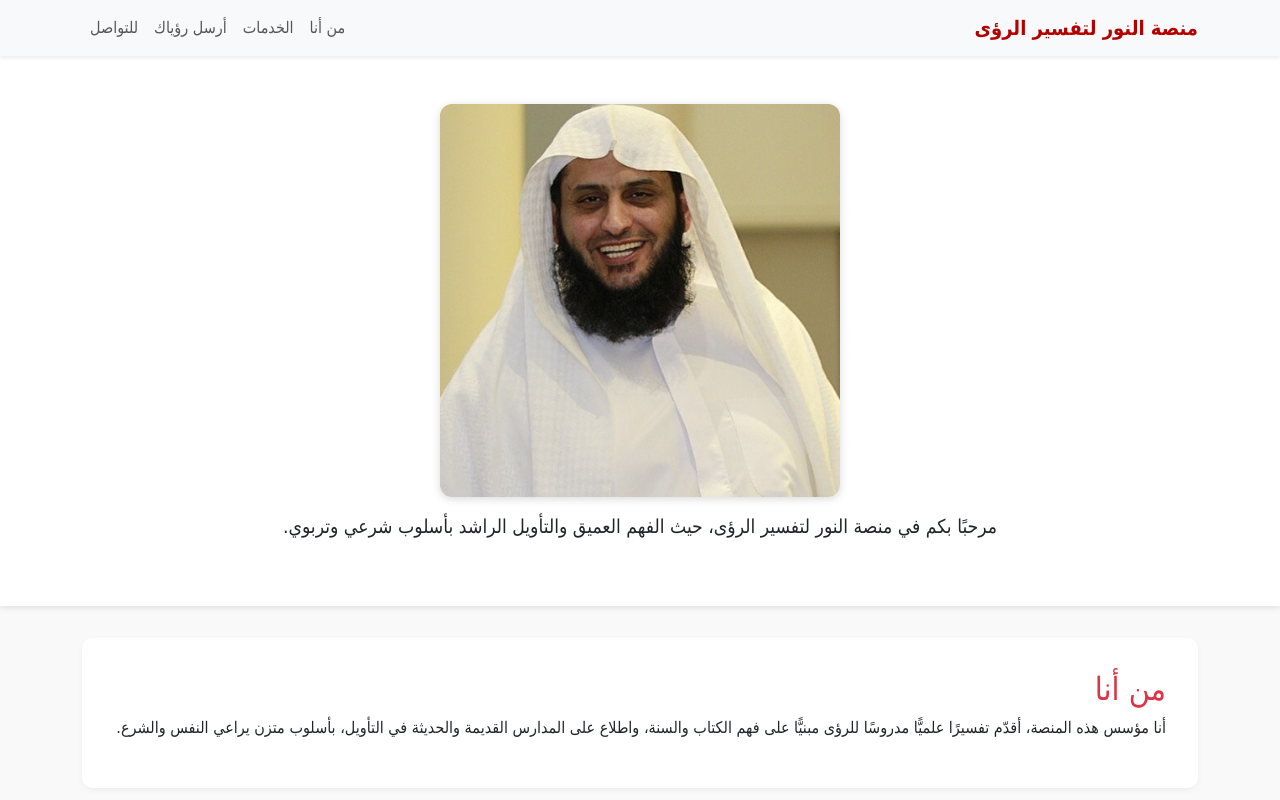
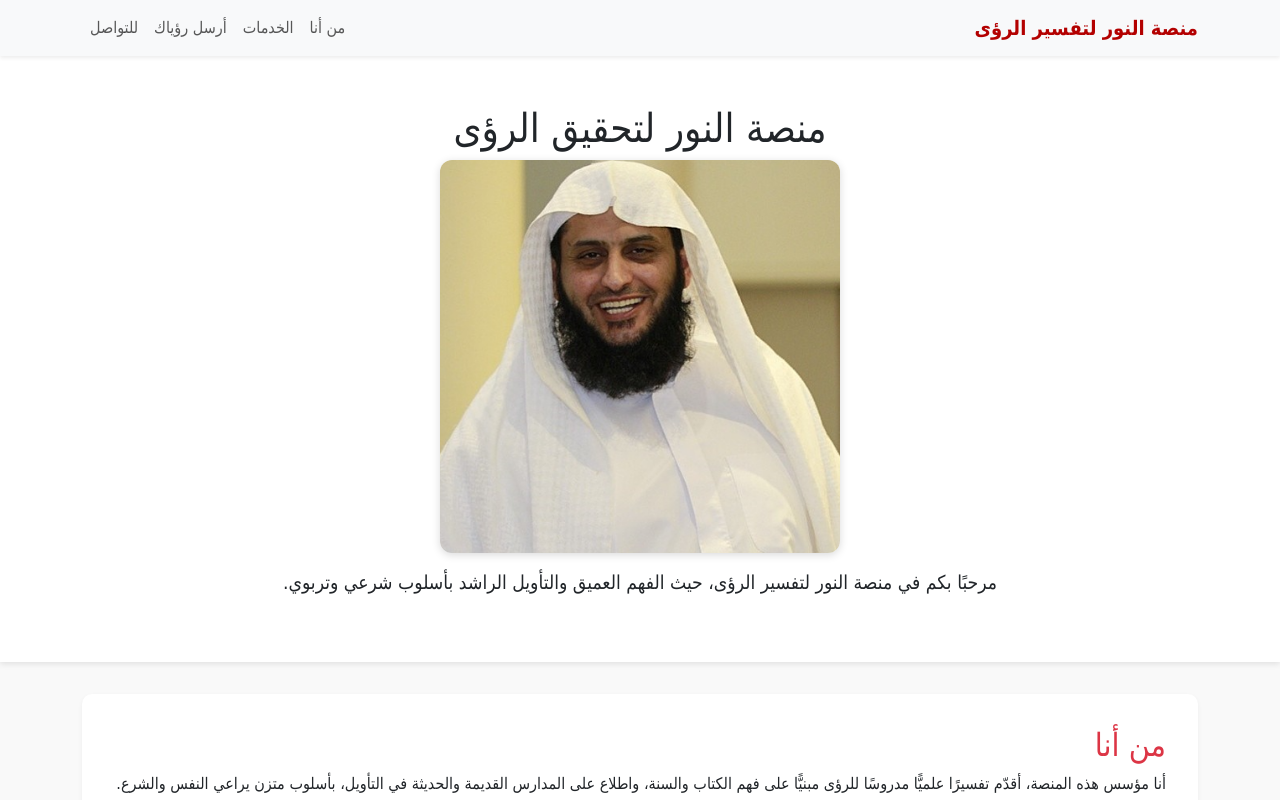
Before and after one commit to abusultan22233-sketch/-, a plain HTML site: page index.html in a window 1280 px wide. Shown: the top 800 px of the page. Drawn offline with nearby package versions, Linux system fonts and the light colour scheme.

Commit message:
Update index.html

```diff
--- a/index.html
+++ b/index.html
@@ -3,7 +3,11 @@
 <head>
   <meta charset="UTF-8" />
   <meta name="viewport" content="width=device-width, initial-scale=1.0" />
-  <title>منصة النور لتفسير الرؤى</title>
+  <title>منصة النور لتحقيق الرؤى | tafseernoor.com</title>
+  <meta name="description" content="منصة النور لتحقيق الرؤى وتفسير الأحلام بدقة، بأسلوب شرعي، مع احترام كامل للخصوصية.">
+  <meta name="keywords" content="منصة النور، تفسير الأحلام، تحقيق الرؤى، tafseernoor، tafseer al ru'ya">
+  <meta name="robots" content="index, follow">
+
   <link href="https://cdn.jsdelivr.net/npm/bootstrap@5.3.0/dist/css/bootstrap.rtl.min.css" rel="stylesheet">
   <style>
     body {
@@ -77,6 +81,7 @@
   </nav>
 
   <div class="hero">
+    <h1>منصة النور لتحقيق الرؤى</h1>
     <img src="Screenshot 2025-07-18 230029.png" alt="صورة الشيخ" />
     <p>مرحبًا بكم في منصة النور لتفسير الرؤى، حيث الفهم العميق والتأويل الراشد بأسلوب شرعي وتربوي.</p>
   </div>
```
